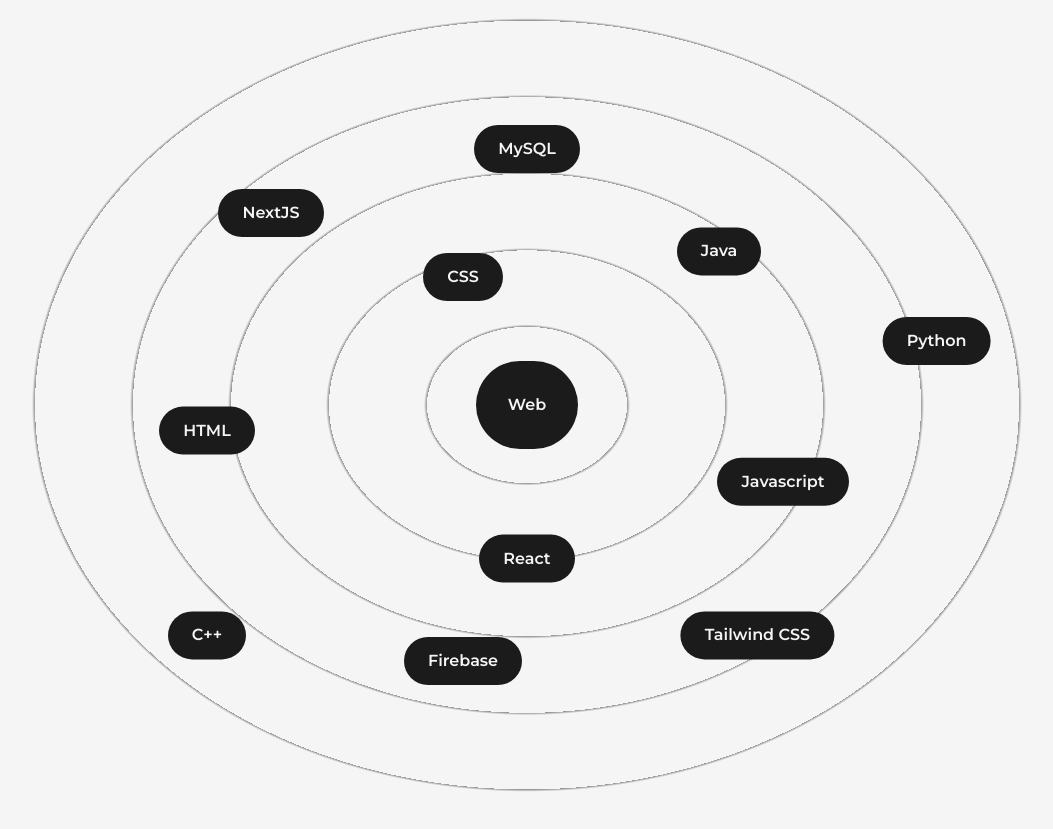
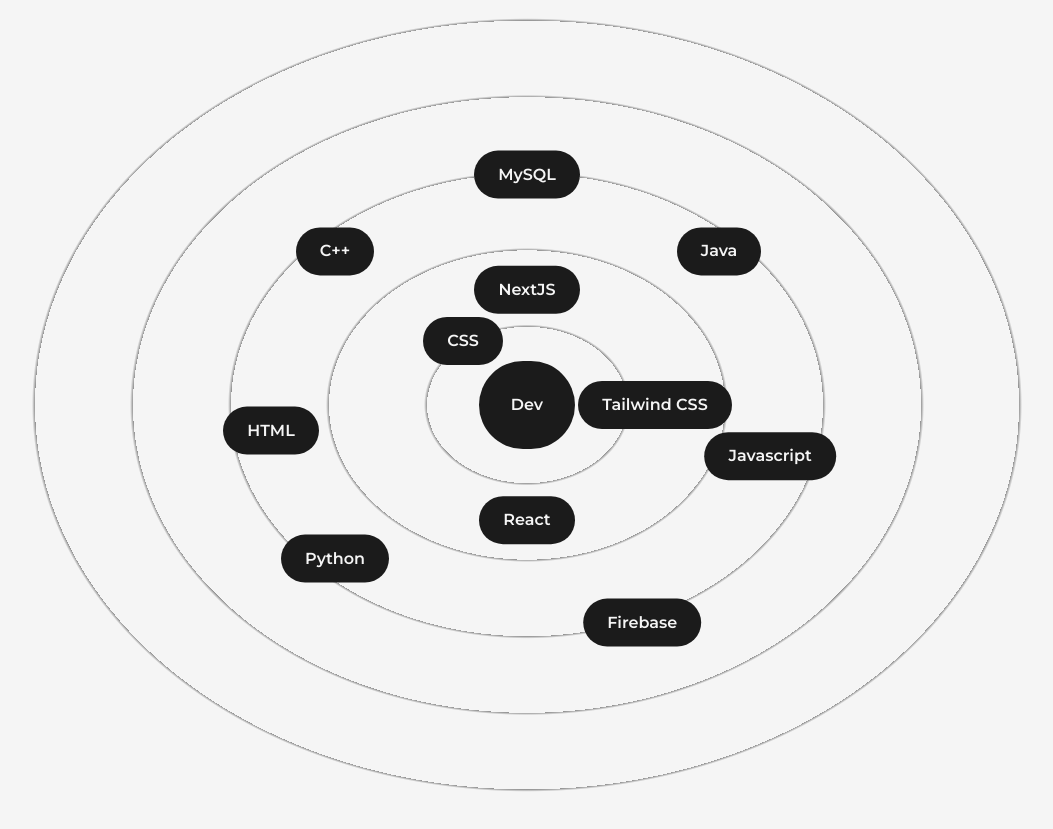
Before and after one commit to ivtrL/Portfolio, a Next.js app: page /about in a window 1280 px wide. Shown: the part 1280-2109 px from the top of the page, without its empty margins (113-1166 px from the left). Built offline with nearby package versions, Linux system fonts and the light colour scheme.

Commit message:
Update Skills.tsx

```diff
--- a/src/components/Skills.tsx
+++ b/src/components/Skills.tsx
@@ -33,20 +33,20 @@
           className="flex items-center justify-center rounded-full font-semibold bg-dark text-light p-8 shadow-dark"
           whileHover={{ scale: 1.05 }}
         >
-          Web
+          Dev
         </motion.div>
 
-        <Skill name="HTML" x="-25vw" y="2vw" />
-        <Skill name="CSS" x="-5vw" y="-10vw" />
-        <Skill name="Javascript" x="20vw" y="6vw" />
-        <Skill name="React" x="0vw" y="12vw" />
-        <Skill name="NextJS" x="-20vw" y="-15vw" />
+        <Skill name="HTML" x="-20vw" y="2vw" />
+        <Skill name="CSS" x="-5vw" y="-5vw" />
+        <Skill name="Javascript" x="19vw" y="4vw" />
+        <Skill name="React" x="0vw" y="9vw" />
+        <Skill name="NextJS" x="0vw" y="-9vw" />
         <Skill name="Java" x="15vw" y="-12vw" />
-        <Skill name="Python" x="32vw" y="-5vw" />
-        <Skill name="MySQL" x="0vw" y="-20vw" />
-        <Skill name="C++" x="-25vw" y="18vw" />
-        <Skill name="Tailwind CSS" x="18vw" y="18vw" />
-        <Skill name="Firebase" x="-5vw" y="20vw" />
+        <Skill name="Python" x="-15vw" y="12vw" />
+        <Skill name="MySQL" x="0vw" y="-18vw" />
+        <Skill name="C++" x="-15vw" y="-12vw" />
+        <Skill name="Tailwind CSS" x="10vw" y="0vw" />
+        <Skill name="Firebase" x="9vw" y="17vw" />
       </div>
     </>
   );
```
